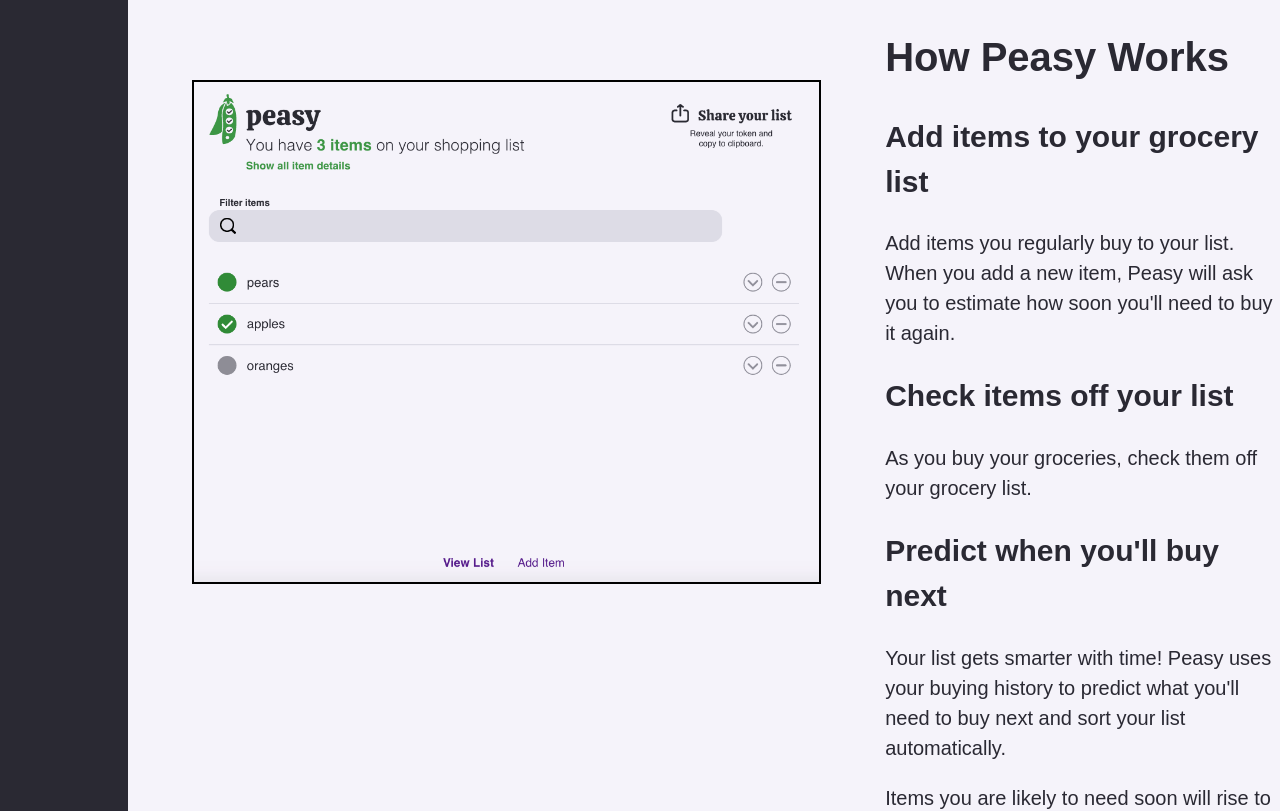
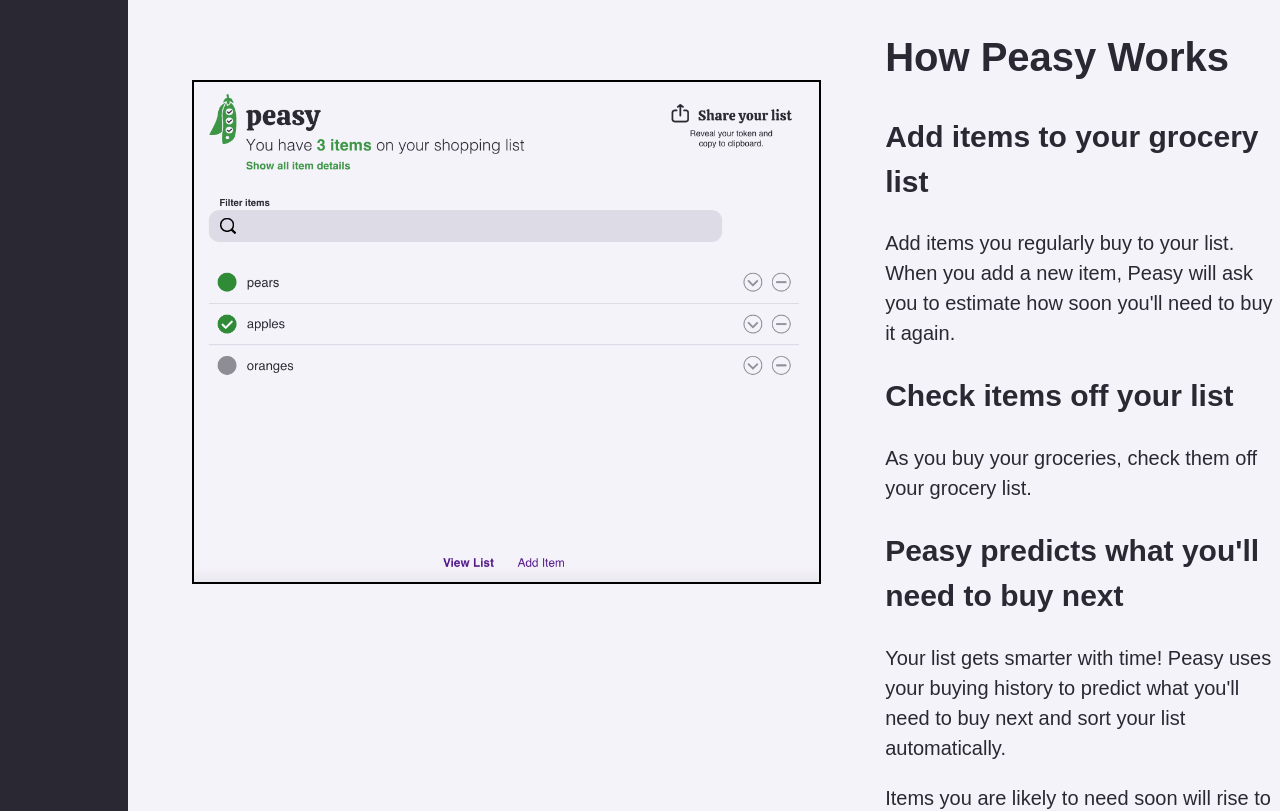
Before and after one commit to the-collab-lab/tcl-26-smart-shopping-list, a React (Create React App) app: page /about in a window 1280 px wide. Shown: the top 811 px of the page. Built offline with nearby package versions, Linux system fonts and the light colour scheme; a web font is replaced by a local one.

Commit message:
Update src/pages/AboutView/AboutView.js
Co-authored-by: Ander Swift <anderswift@gmail.com>

```diff
--- a/src/pages/AboutView/AboutView.js
+++ b/src/pages/AboutView/AboutView.js
@@ -31,7 +31,7 @@
         </section>
         <section className="about-section">
           <h2 className="about-section__header">
-            Predict when you'll buy next
+            Peasy predicts what you'll need to buy next
           </h2>
           <p className="about-section__paragraph">
             Your list gets smarter with time! Peasy uses your buying history to predict what you'll need to buy next and
```
